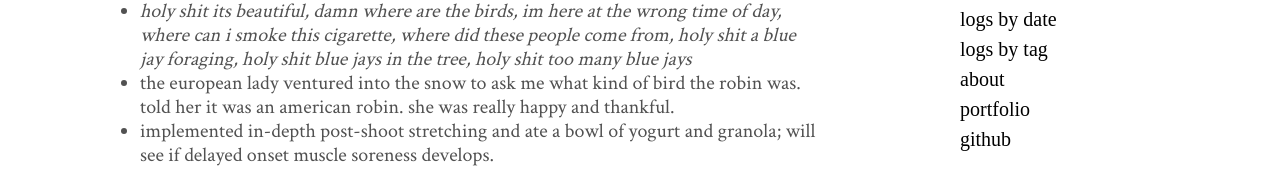
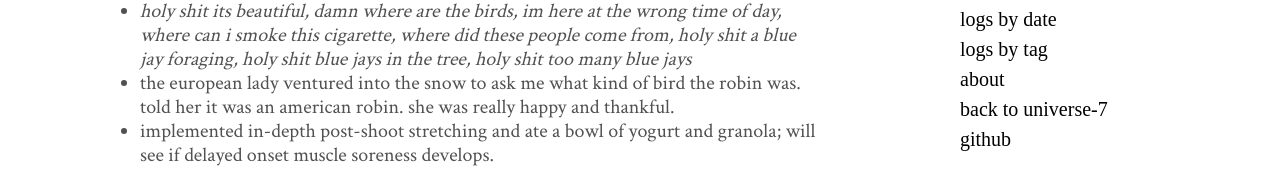
Before and after one commit to universe-7/camera-log, a Jekyll site: the page built from index.html, in a window 1280 px wide and 900 px high, scrolled down 547 px. Shown: the part 706-897 px from the top of the window. Built offline with Jekyll 4.4.1, drawn with Linux system fonts in a browser that asks for light colours; some web fonts are replaced; the list of posts is cut into pages by our own code.

Commit message:
update sidebar links

```diff
--- a/_includes/sidebar.html
+++ b/_includes/sidebar.html
@@ -14,7 +14,7 @@
       <a class="sidebar-nav-item" href="/camera-log/archive/">logs by date</a>
       <a class="sidebar-nav-item" href="/camera-log/tags/">logs by tag</a>
       <a class="sidebar-nav-item" href="/camera-log/about/">about</a>
-      <a class="sidebar-nav-item" href="http://pdpd.org" target="_blank">portfolio</a>
+      <a class="sidebar-nav-item" href="http://universe-7.github.io">back to universe-7</a>
 
 <!---      {% comment %}
         The code below dynamically generates a sidebar nav of pages with
```
